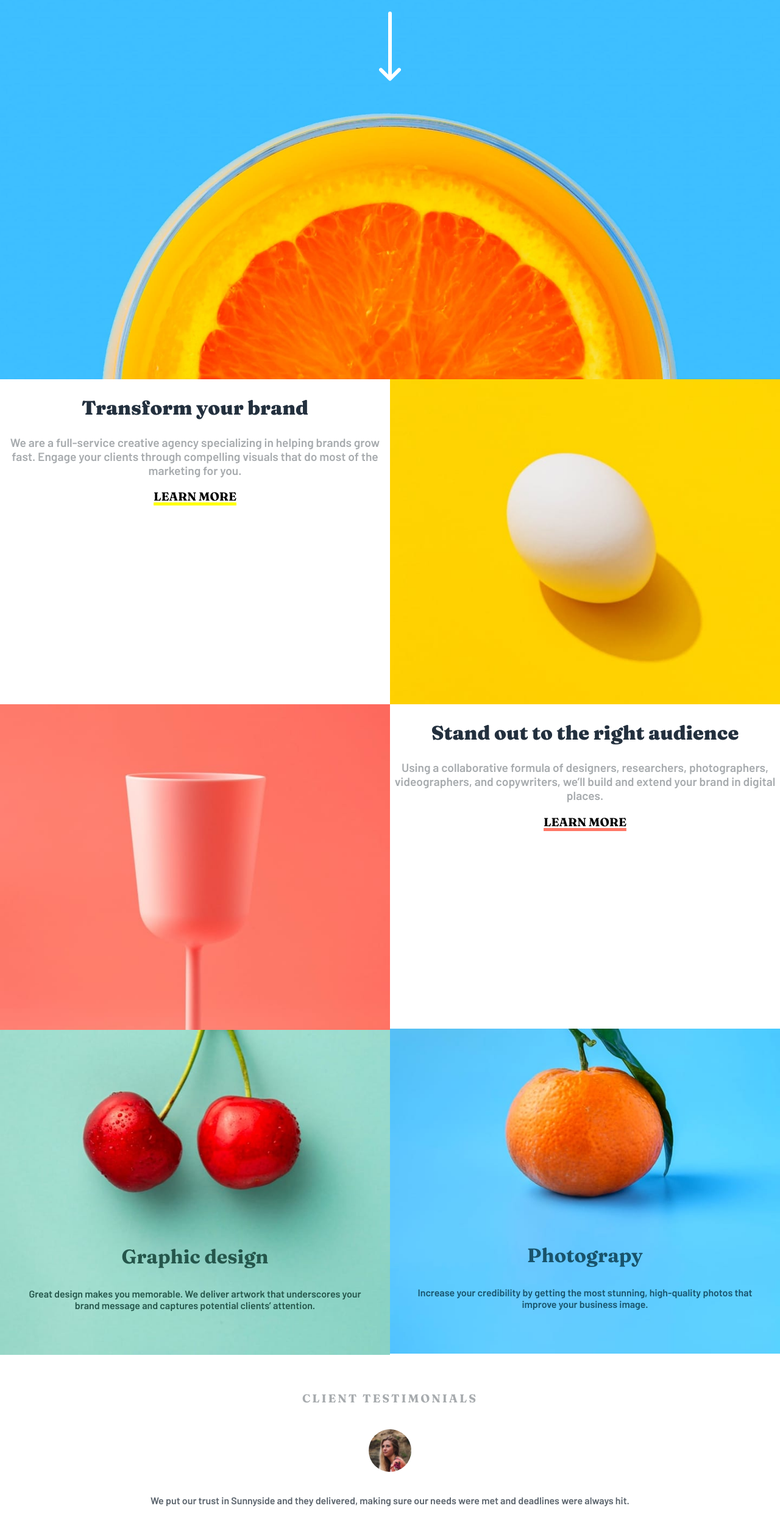
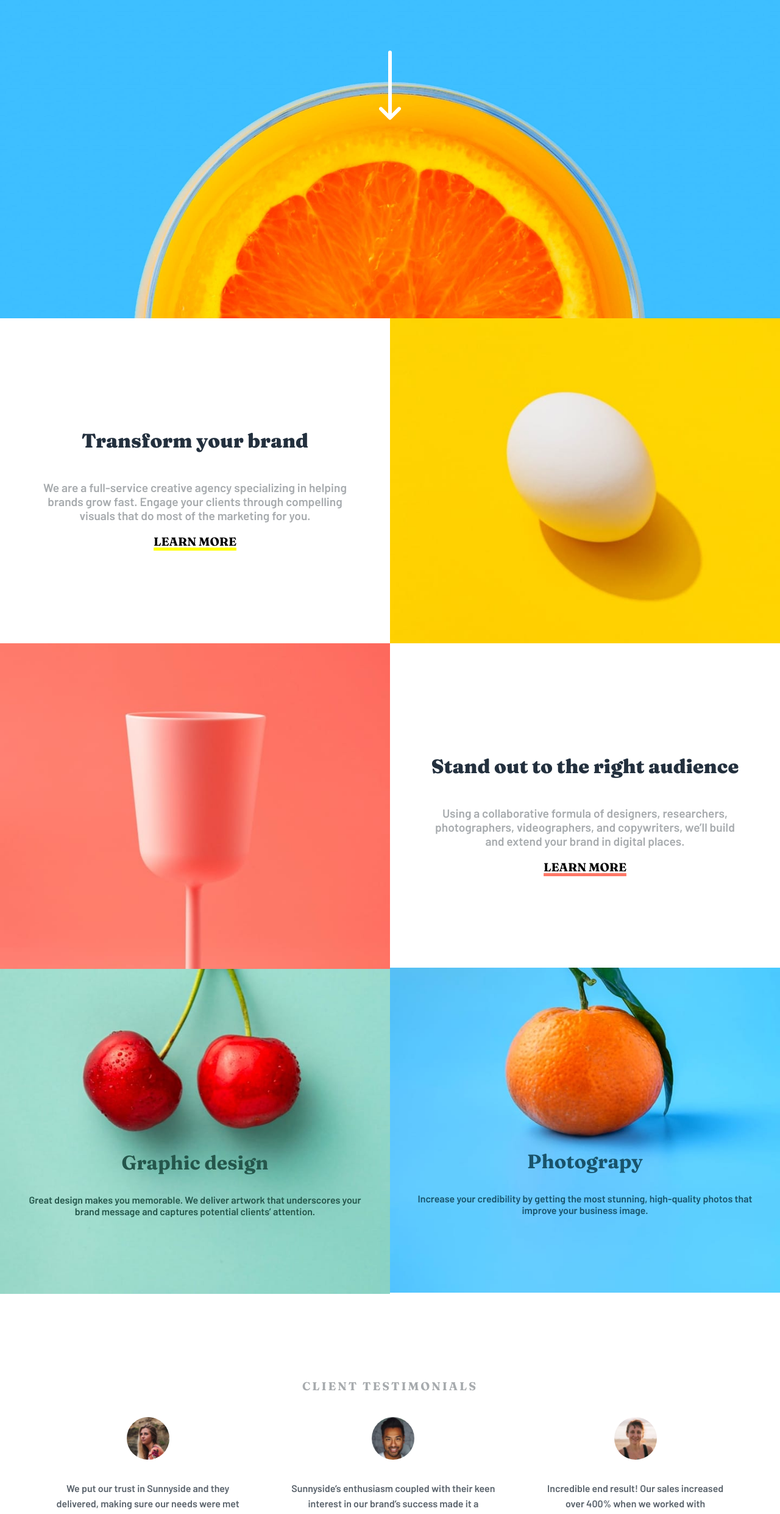
Before and after one commit to salskhal/sunny, a plain HTML site: page index.html in a window 1280 px wide. Shown: the part 278-2761 px from the top of the page at 61% size. Drawn offline with Linux system fonts and the light colour scheme.

Commit message:
making responsive

```diff
--- a/css/style.css
+++ b/css/style.css
@@ -107,7 +107,7 @@ nav {
     width: 100%;
 }
 
-.slate-desktop{
+.slate-desktop {
     display: none;
 }
 
@@ -183,7 +183,6 @@ nav {
 
 
 
-
 .first-grid {
     margin-top: 80px;
 }
@@ -239,9 +238,9 @@ footer {
 
 /* desktop */
 
-@media screen and (min-width: 750px) {
+@media screen and (min-width: 800px) {
     header {
-        height: 900px;
+        height: 800px;
         background: url("../images/desktop/image-header.jpg");
         background-repeat: no-repeat;
         background-size: cover;
@@ -278,6 +277,15 @@ footer {
         color: hsl(212, 27%, 19%);
     }
 
+    .landing h1{
+        font-size: 3.3rem;
+        margin-top: 100px;
+    }
+
+    .landing img{
+        margin-top: 50px;
+    }
+
 
     .transform {
         display: flex;
@@ -293,6 +301,19 @@ footer {
         width: 50%;
     }
 
+    .tame {
+        display: flex;
+        flex-direction: column;
+        /* align-items: center; */
+        justify-content: center;
+        padding: 0px;
+    }
+
+    .tame p {
+        width: 80%;
+        margin-left: 10%;
+    }
+
     .mobile-same {
         display: none;
     }
@@ -301,19 +322,45 @@ footer {
         display: block;
     }
 
-    .tame {
-        padding: 0px;
-    }
-
     .graphic-photography {
         display: flex;
         align-items: center;
     }
-    .slate-mobile{
+
+    .slate-mobile {
         display: none;
     }
 
-    .slate-desktop{
+    .slate-desktop {
         display: block;
     }
+
+
+
+
+    .cont {
+        top: 50%;
+    }
+
+    .testimonial {
+        padding: 80px 50px;
+    }
+
+    .testimonial-flex {
+        display: flex;
+        /* padding: 0px 70px; */
+        /* background: red; */
+    }
+
+
+
+
+    .photo-gallery {
+        display: flex;
+    }
+
+    .first-grid {
+        margin-top: 0;
+    }
+
 }
--- a/index.html
+++ b/index.html
@@ -130,14 +130,13 @@
         </div>
 
         <div class="client-1 client">
-          <img src="./images/image-emily.jpg" alt="" class="client-image">
+          <img src="./images/image-jennie.jpg" alt="" class="client-image">
           <p class="client-words">
-            We put our trust in Sunnyside and they delivered, making sure our needs were met and deadlines were always
-            hit.
+            Incredible end result! Our sales increased over 400% when we worked with Sunnyside. Highly recommended!
           </p>
           <div class="client-profile">
-            <h4>Emily R.</h4>
-            <p>Managing Director</p>
+            <h4>Jennie F.</h4>
+            <p>Business Owner</p>
           </div>
         </div>
       </div>
@@ -150,8 +149,8 @@
         <img src="./images/mobile/image-gallery-orange.jpg" alt="">
       </div>
       <div class="second-grid">
-          <img src="./images/mobile/image-gallery-cone.jpg" alt="">
-          <img src="./images/mobile/image-gallery-sugar-cubes.jpg" alt="">
+        <img src="./images/mobile/image-gallery-cone.jpg" alt="">
+        <img src="./images/mobile/image-gallery-sugar-cubes.jpg" alt="">
       </div>
     </div>
   </section>
```
